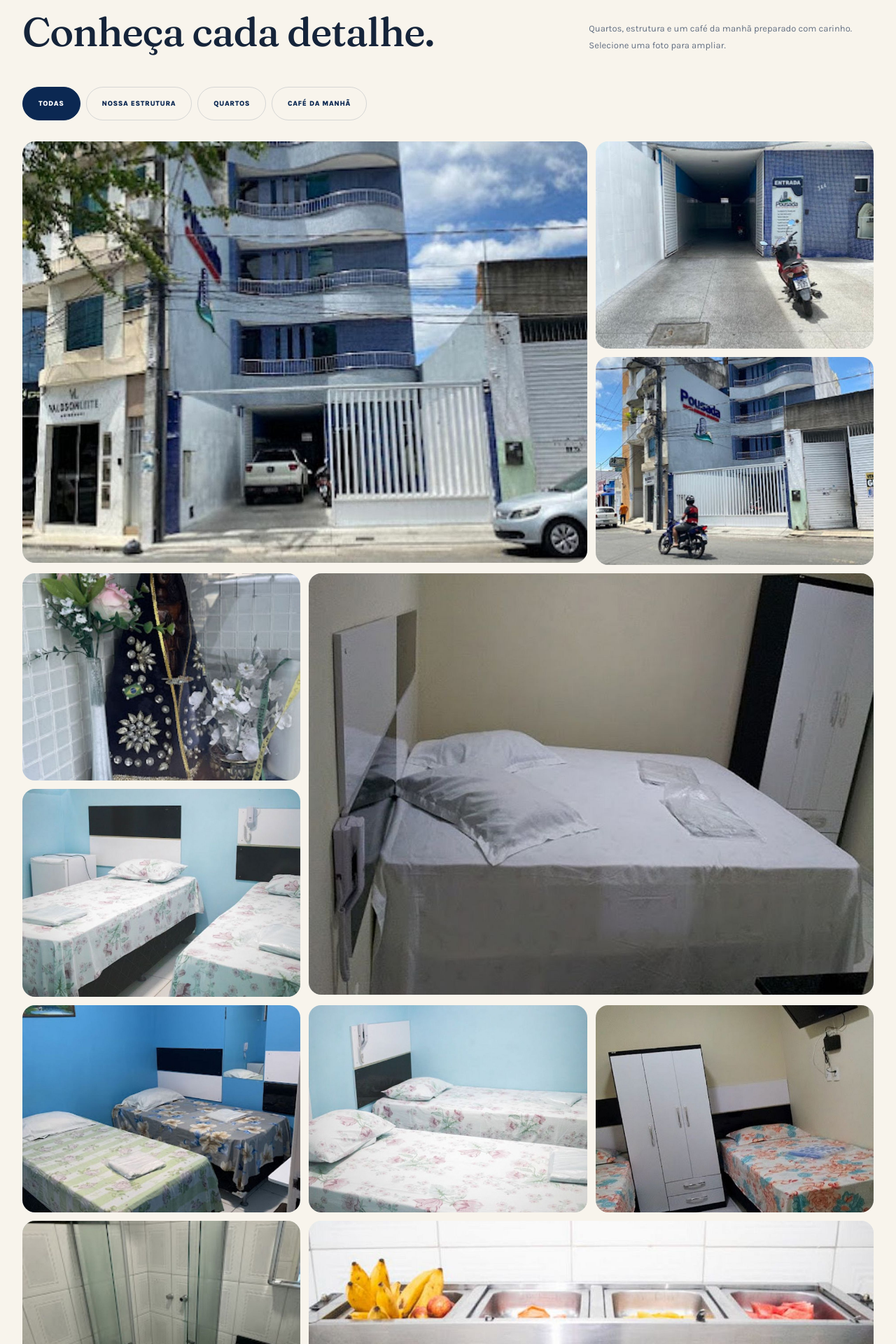
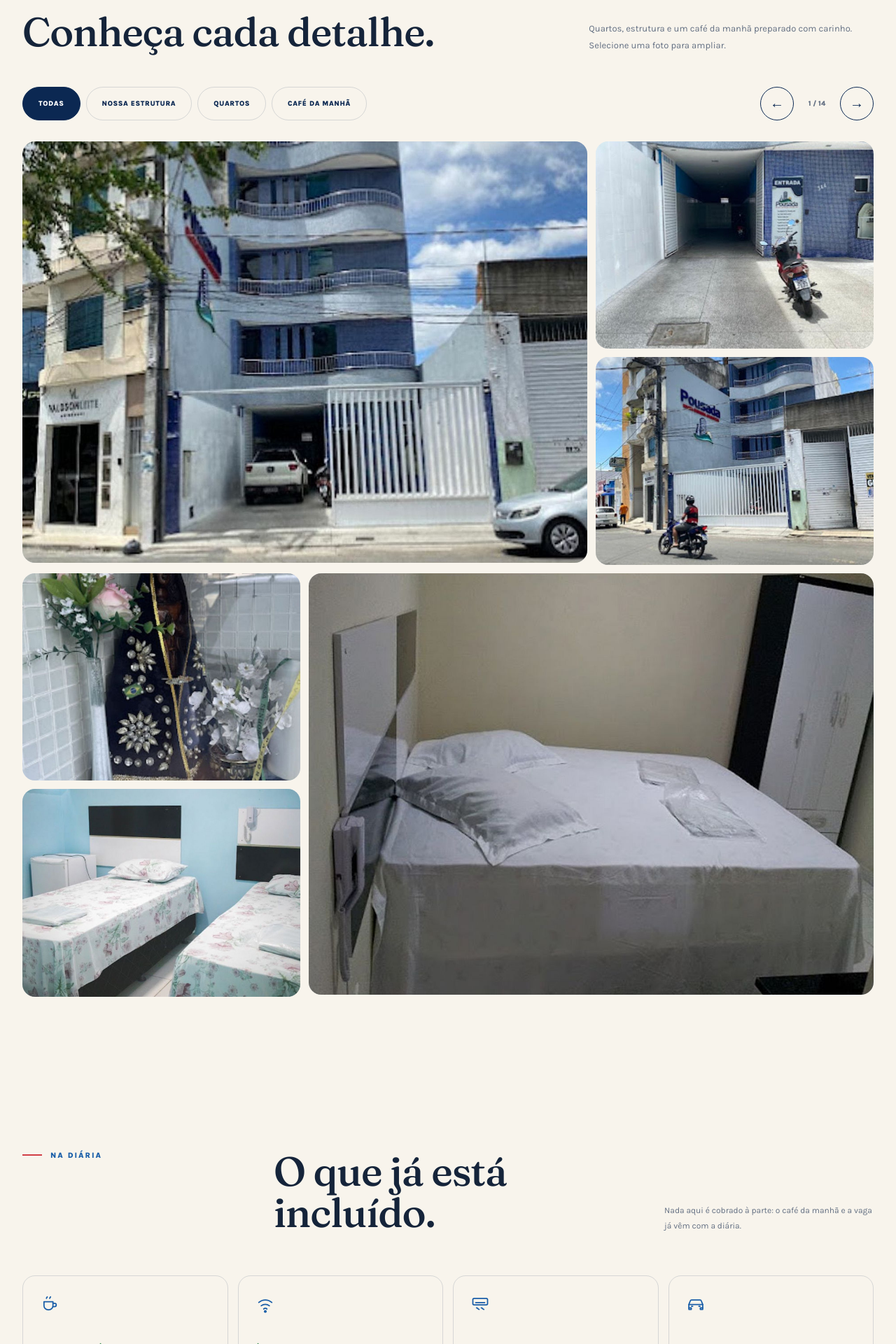
Before and after one commit to afilhomarcusa-eng/SITESMARCUS, a Next.js app in the folder clientes/pousada-nossa-senhora-aparecida/site/: page / in a window 1280 px wide. Shown: the part 2900-4820 px from the top of the page at 70% size. Built offline with nearby package versions, Linux system fonts and the light colour scheme.

Commit message:
fix: exibe setas diretamente na galeria

```diff
--- a/clientes/pousada-nossa-senhora-aparecida/site/components/pousada-site.tsx
+++ b/clientes/pousada-nossa-senhora-aparecida/site/components/pousada-site.tsx
@@ -89,12 +89,16 @@ export function PousadaSite() {
   const [departure, setDeparture] = useState("");
   const [guests, setGuests] = useState("2 hóspedes");
   const [galleryFilter, setGalleryFilter] = useState("todas");
+  const [galleryStart, setGalleryStart] = useState(0);
   const [selectedPhoto, setSelectedPhoto] = useState<number | null>(null);
 
   const visibleGallery = gallery.filter((photo) => galleryFilter === "todas" || photo.category === galleryFilter);
+  const galleryWindow = Array.from({ length: Math.min(6, visibleGallery.length) }, (_, offset) => visibleGallery[(galleryStart + offset) % visibleGallery.length]);
 
   const showPreviousPhoto = () => setSelectedPhoto((current) => current === null ? null : (current - 1 + visibleGallery.length) % visibleGallery.length);
   const showNextPhoto = () => setSelectedPhoto((current) => current === null ? null : (current + 1) % visibleGallery.length);
+  const showPreviousGallery = () => setGalleryStart((current) => (current - 1 + visibleGallery.length) % visibleGallery.length);
+  const showNextGallery = () => setGalleryStart((current) => (current + 1) % visibleGallery.length);
 
   useEffect(() => {
     const onScroll = () => setScrolled(window.scrollY > 32);
@@ -215,12 +219,19 @@ export function PousadaSite() {
             <div><span className="eyebrow">Galeria de fotos</span><h2>Conheça cada detalhe.</h2></div>
             <p>Quartos, estrutura e um café da manhã preparado com carinho. Selecione uma foto para ampliar.</p>
           </div>
-          <div className="gallery-filters" role="group" aria-label="Filtrar fotos" data-reveal>
-            {galleryFilters.map((filter) => <button key={filter.id} className={galleryFilter === filter.id ? "is-active" : ""} type="button" onClick={() => setGalleryFilter(filter.id)} aria-pressed={galleryFilter === filter.id}>{filter.label}</button>)}
+          <div className="gallery-toolbar" data-reveal>
+            <div className="gallery-filters" role="group" aria-label="Filtrar fotos">
+              {galleryFilters.map((filter) => <button key={filter.id} className={galleryFilter === filter.id ? "is-active" : ""} type="button" onClick={() => { setGalleryFilter(filter.id); setGalleryStart(0); setSelectedPhoto(null); }} aria-pressed={galleryFilter === filter.id}>{filter.label}</button>)}
+            </div>
+            {visibleGallery.length > 6 && <div className="gallery-navigation" aria-label="Navegar pelas fotos">
+              <button type="button" onClick={showPreviousGallery} aria-label="Mostrar fotos anteriores">←</button>
+              <span>{galleryStart + 1} / {visibleGallery.length}</span>
+              <button type="button" onClick={showNextGallery} aria-label="Mostrar próximas fotos">→</button>
+            </div>}
           </div>
           <div className="gallery-grid" data-reveal>
-            {visibleGallery.map((photo, index) => (
-              <button className={photo.featured ? "gallery-photo gallery-photo--featured" : "gallery-photo"} type="button" key={photo.src} onClick={() => setSelectedPhoto(index)} aria-label={`Ampliar: ${photo.alt}`}>
+            {galleryWindow.map((photo) => (
+              <button className={photo.featured ? "gallery-photo gallery-photo--featured" : "gallery-photo"} type="button" key={photo.src} onClick={() => setSelectedPhoto(visibleGallery.findIndex((item) => item.src === photo.src))} aria-label={`Ampliar: ${photo.alt}`}>
                 <Image src={photo.src} alt={photo.alt} fill quality={95} sizes="(max-width: 650px) 100vw, (max-width: 1000px) 50vw, 33vw" />
                 <span aria-hidden="true">+</span>
               </button>
```
Also changed, not shown: clientes/pousada-nossa-senhora-aparecida/site/app/site.css.
